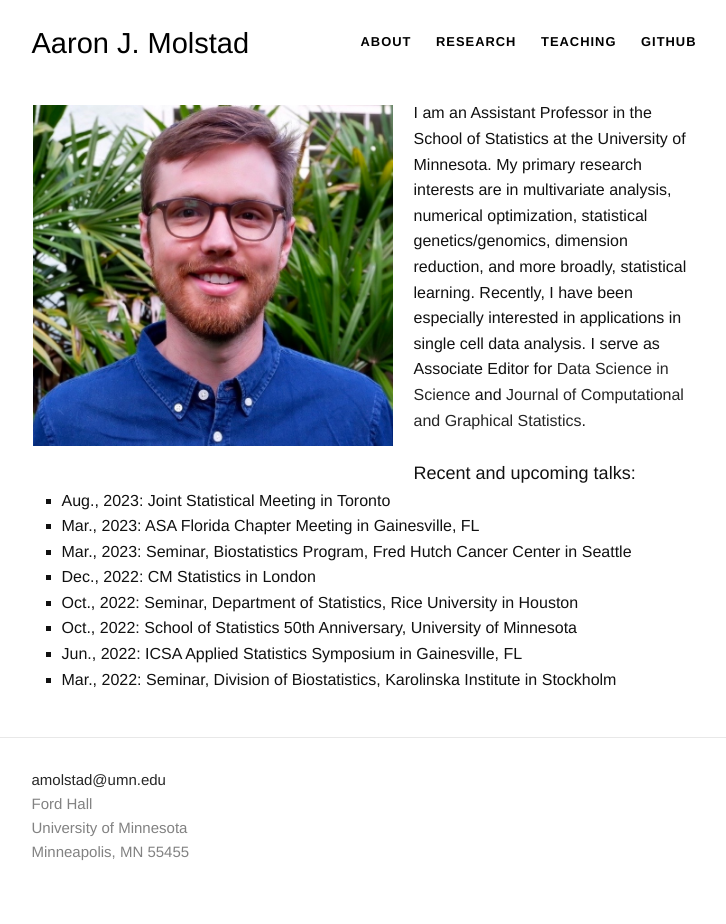
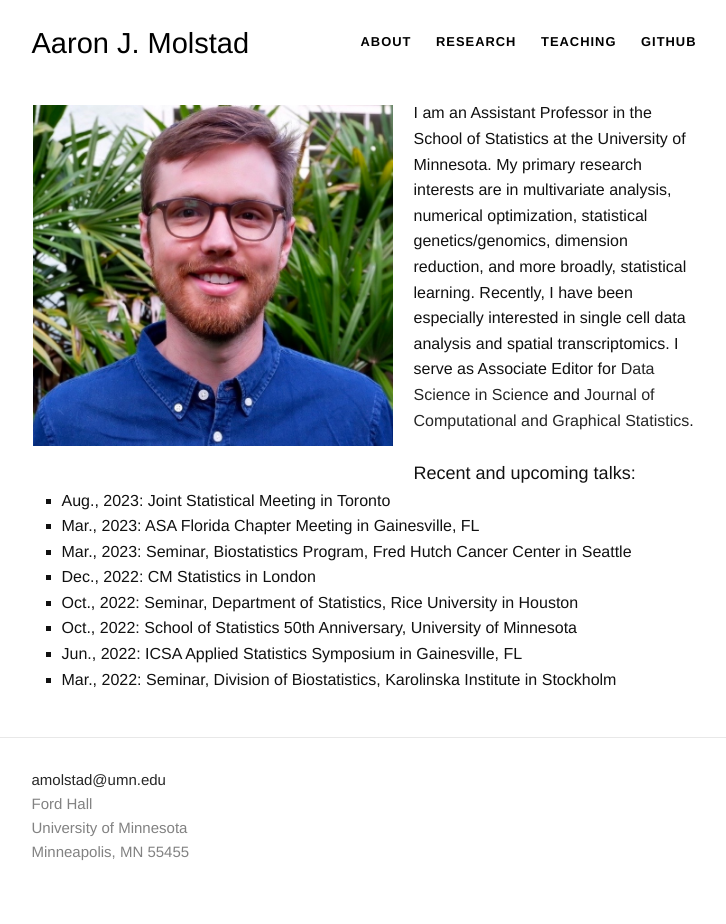
Before and after one commit to ajmolstad/ajmolstad.github.io, a Jekyll site: the page built from index.html, in a window 1280 px wide. Shown: the whole page, without its empty margins (276-1002 px from the left). Built offline with Jekyll 4.4.1, drawn with Linux system fonts in a browser that asks for light colours.

Commit message:
Update index.html

```diff
--- a/index.html
+++ b/index.html
@@ -21,7 +21,7 @@ layout: default
 <dd></dd>
 </dl>
 <font size="3">
-	I am an Assistant Professor in the School of Statistics at the University of Minnesota. My primary research interests are in multivariate analysis, numerical optimization, statistical genetics/genomics, dimension reduction, and more broadly, statistical learning. Recently, I have been especially interested in applications in single cell data analysis. I serve as Associate Editor for <a href="https://www.tandfonline.com/journals/udss20"> Data Science in Science</a> and <a href="https://www.tandfonline.com/journals/ucgs20"> Journal of Computational and Graphical Statistics</a>.
+	I am an Assistant Professor in the School of Statistics at the University of Minnesota. My primary research interests are in multivariate analysis, numerical optimization, statistical genetics/genomics, dimension reduction, and more broadly, statistical learning. Recently, I have been especially interested in single cell data analysis and spatial transcriptomics. I serve as Associate Editor for <a href="https://www.tandfonline.com/journals/udss20"> Data Science in Science</a> and <a href="https://www.tandfonline.com/journals/ucgs20"> Journal of Computational and Graphical Statistics</a>.
 <!-- <p style="font-family:courier;font-size:130%;">
 Assistant Professor  <br>
 Department of Statistics <br>
```
